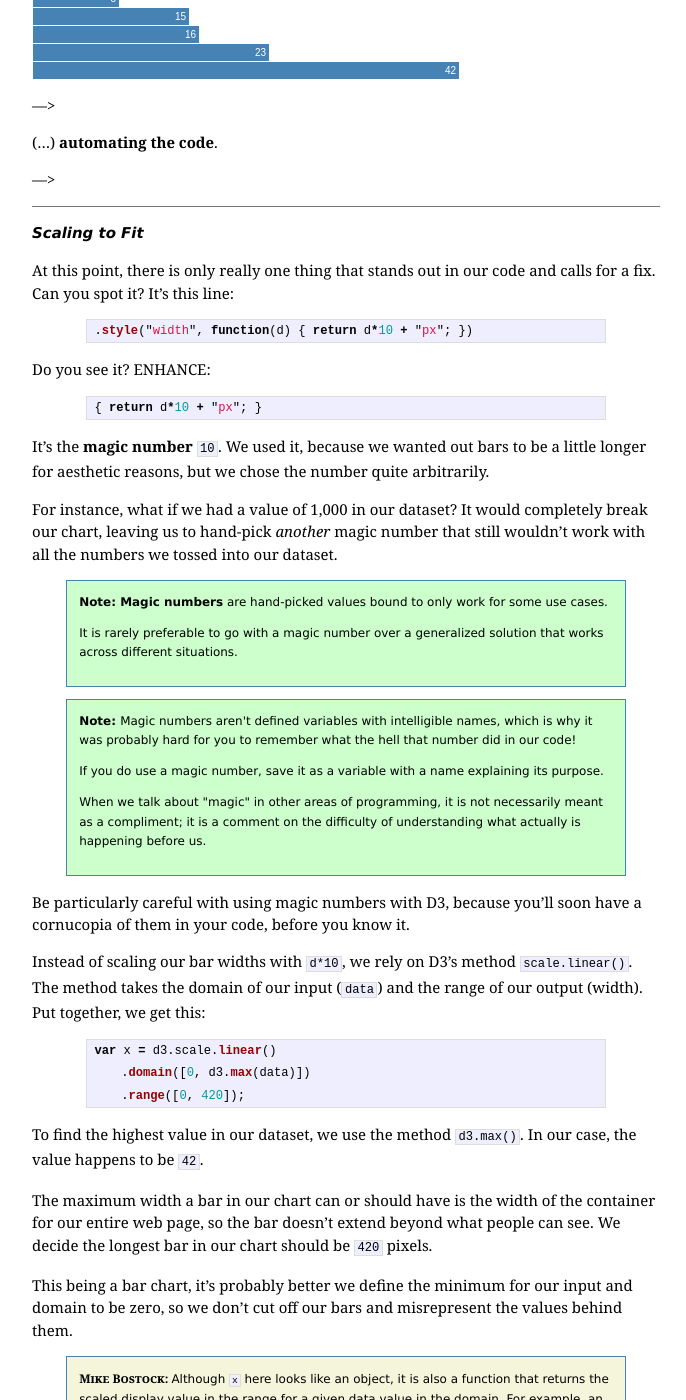
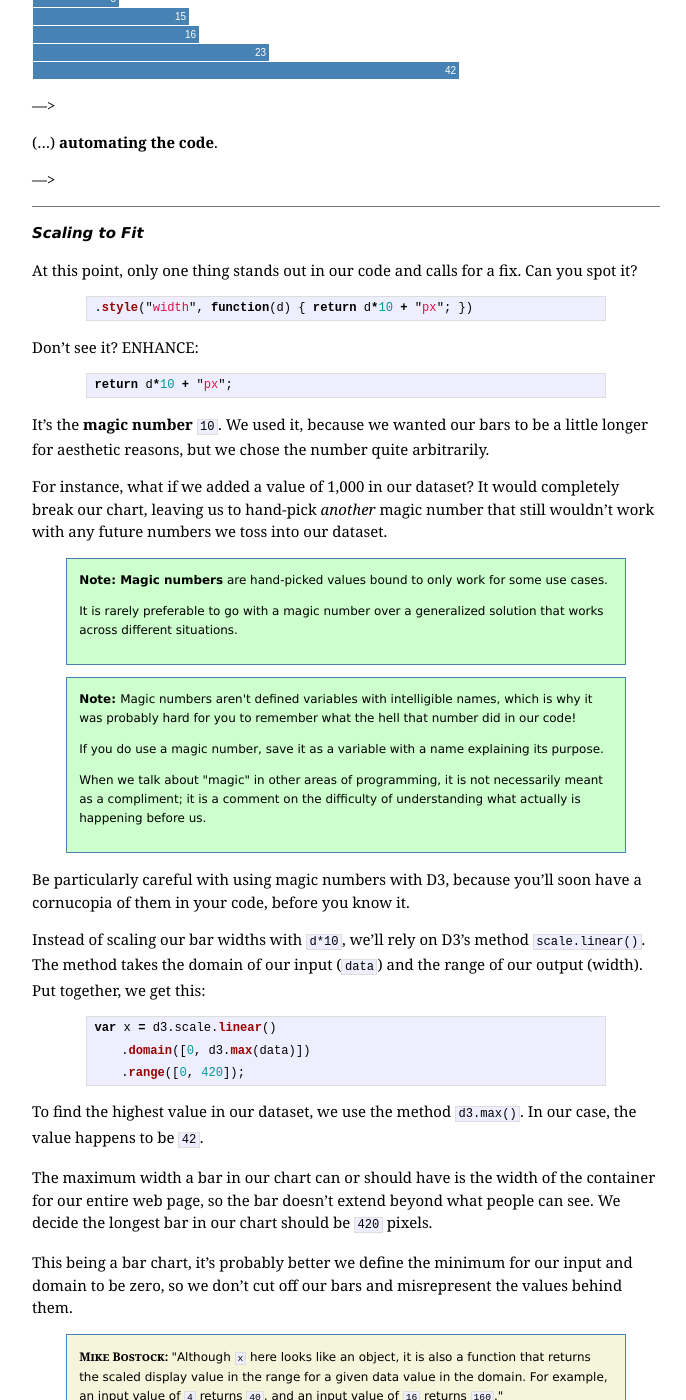
Before and after one commit to ndarville/ndarville.github.io, a Jekyll site: the page built from _posts/2013-11-10-a-bar-chart.markdown, in a window 1280 px wide and 1400 px high, scrolled down 8725 px. Shown: the whole window, without its empty margins (294-980 px from the left). Built offline with Jekyll 4.4.1, drawn with Linux system fonts in a browser that asks for light colours; Markdown is read by kramdown in place of the engine named in the settings.

Commit message:
Polished scaling chapter in bar tut

````diff
--- a/_posts/2013-11-10-a-bar-chart.markdown
+++ b/_posts/2013-11-10-a-bar-chart.markdown
@@ -545,21 +545,21 @@ d3.select(".chart-programmatic")
 
 <h4 id="scaling">Scaling to Fit</h4>
 
-At this point, there is only really one thing that stands out in our code and calls for a fix. Can you spot it? It's this line:
+At this point, only one thing stands out in our code and calls for a fix. Can you spot it?
 
 ```js
 .style("width", function(d) { return d*10 + "px"; })
 ```
 
-Do you see it? ENHANCE:
+Don't see it? ENHANCE:
 
 ```js
-{ return d*10 + "px"; }
+return d*10 + "px";
 ```
 
-It's the **magic number** `10`. We used it, because we wanted out bars to be a little longer for aesthetic reasons, but we chose the number quite arbitrarily.
+It's the **magic number** `10`. We used it, because we wanted our bars to be a little longer for aesthetic reasons, but we chose the number quite arbitrarily.
 
-For instance, what if we had a value of 1,000 in our dataset? It would completely break our chart, leaving us to hand-pick *another* magic number that still wouldn't work with all the numbers we tossed into our dataset.
+For instance, what if we added a value of 1,000 in our dataset? It would completely break our chart, leaving us to hand-pick *another* magic number that still wouldn't work with any future numbers we toss into our dataset.
 
 <div class="box info">
     <strong>Magic numbers</strong> are hand-picked values bound to only work for some use cases.
@@ -577,7 +577,7 @@ For instance, what if we had a value of 1,000 in our dataset? It would completel
 
 Be particularly careful with using magic numbers with D3, because you'll soon have a cornucopia of them in your code, before you know it.
 
-Instead of scaling our bar widths with `d*10`, we rely on D3's method `scale.linear()`. The method takes the domain of our input (`data`) and the range of our output (width). Put together, we get this:
+Instead of scaling our bar widths with `d*10`, we'll rely on D3's method `scale.linear()`. The method takes the domain of our input (`data`) and the range of our output (width). Put together, we get this:
 
 ```js
 var x = d3.scale.linear()
@@ -592,7 +592,7 @@ The maximum width a bar in our chart can or should have is the width of the cont
 This being a bar chart, it's probably better we define the minimum for our input and domain to be zero, so we don't cut off our bars and misrepresent the values behind them.
 
 <div class="box quote">
-    Although <code>x</code> here looks like an object, it is also a function that returns the scaled display value in the range for a given data value in the domain. For example, an input value of <code>4</code> returns <code>40</code>, and an input value of <code>16</code> returns <code>160</code>.
+    "Although <code>x</code> here looks like an object, it is also a function that returns the scaled display value in the range for a given data value in the domain. For example, an input value of <code>4</code> returns <code>40</code>, and an input value of <code>16</code> returns <code>160</code>."
 </div>
 
 In our code, we can now replace our magic-number `10` with our scale function `x`:
````
